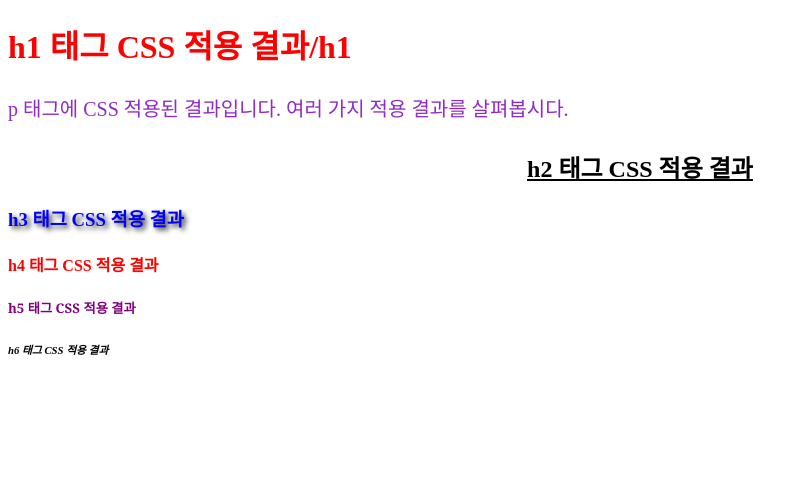
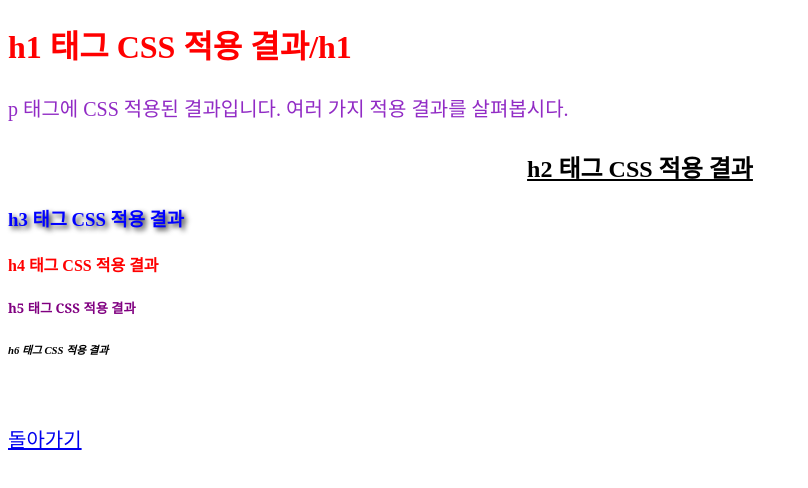
Before and after one commit to merumim/meru-homepage, a plain HTML site: page css5.html in a window 1280 px wide. Shown: the whole page, without its empty margins (0-808 px from the left). Drawn offline with Linux system fonts and the light colour scheme.

Commit message:
Update css5.html

```diff
--- a/css5.html
+++ b/css5.html
@@ -21,5 +21,7 @@
     <h4>h4 태그 CSS 적용 결과</h4>
     <h5>h5 태그 CSS 적용 결과</h5>
     <h6>h6 태그 CSS 적용 결과</h6>
+    <br>
+    <p><a href="index.html">돌아가기</a></p>
   </body>
 </html>
```
